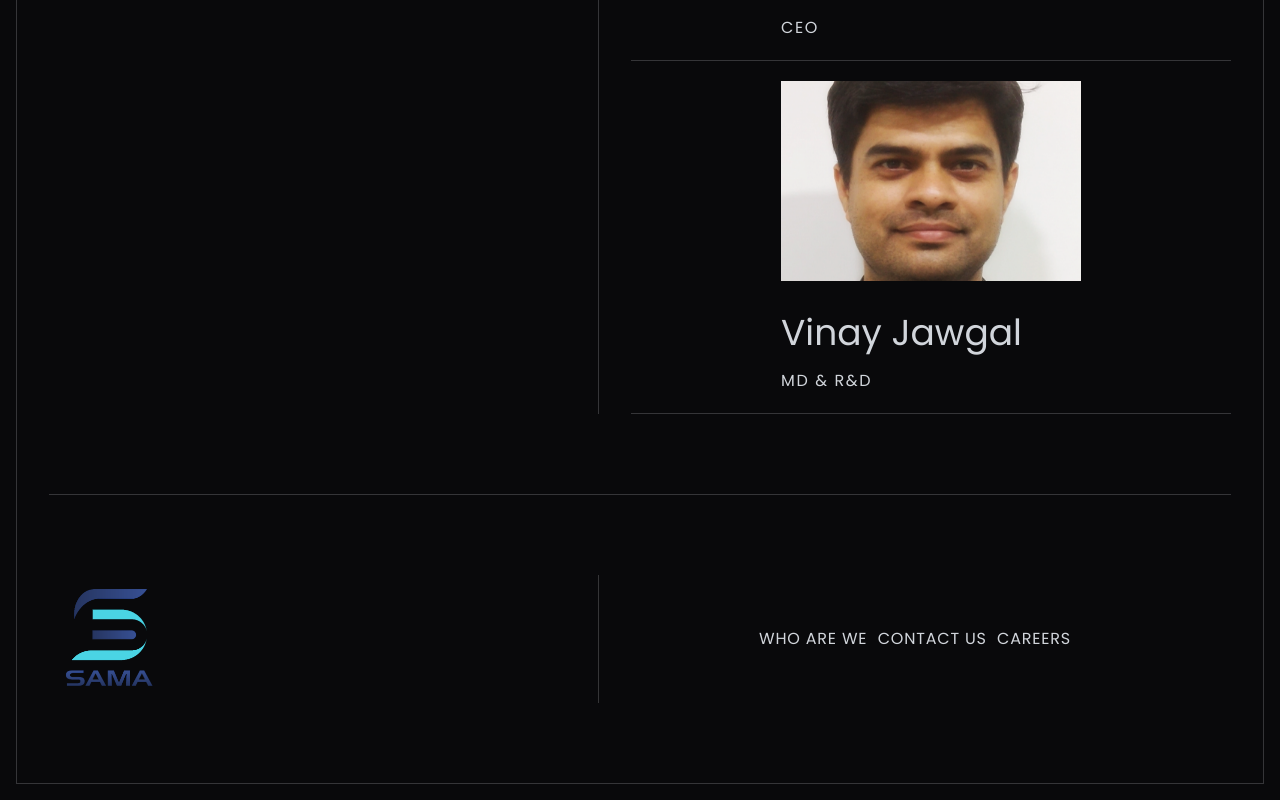
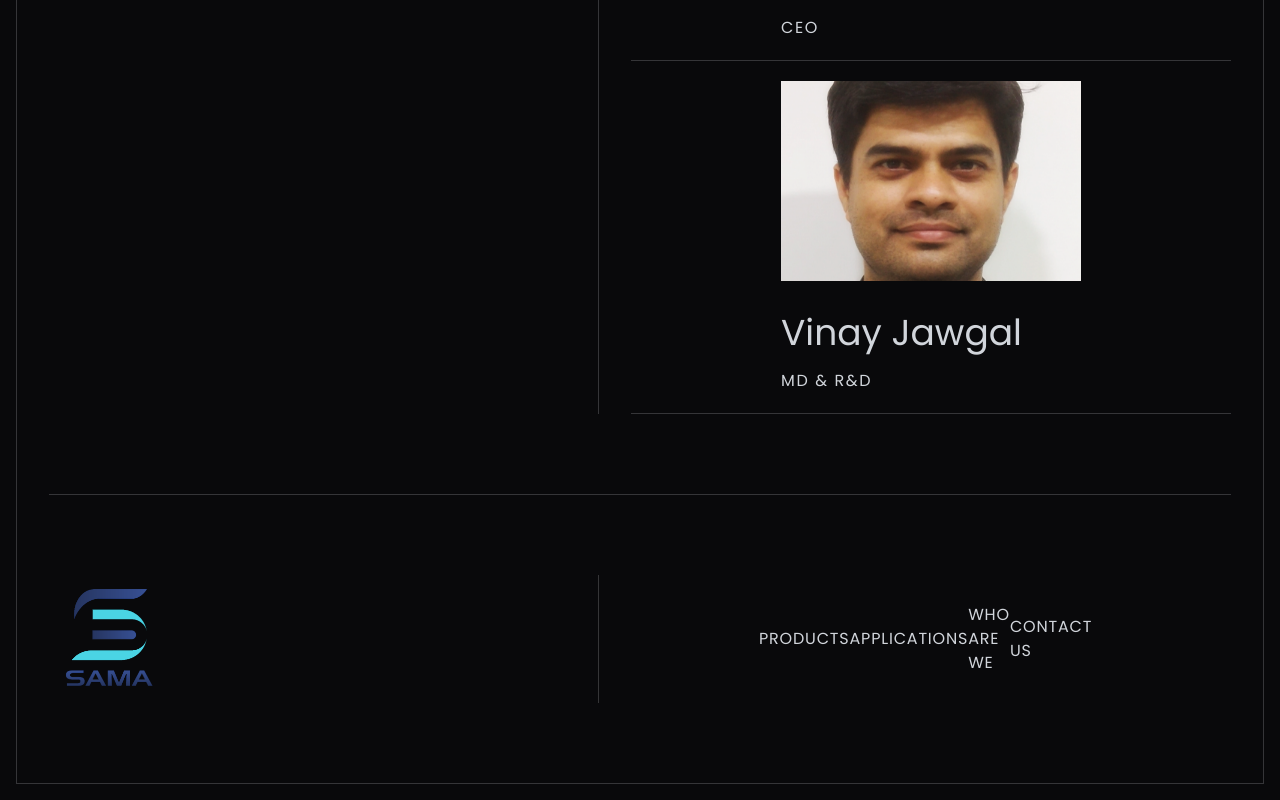
Before and after one commit to Feneel518/samanextgen, a Next.js app: page /our-story in a window 1280 px wide. Shown: the part 3105-3905 px from the top of the page. Built offline with nearby package versions, Linux system fonts and the light colour scheme.

Commit message:
first commit

```diff
--- a/src/lib/header.tsx
+++ b/src/lib/header.tsx
@@ -5,7 +5,7 @@ export const HEADER = [
     heading: <>Applications</>,
 
     desc: "Explore how our cutting-edge voice solutions integrate seamlessly into diverse environments, transforming traditional devices and improving user experiences across industries.",
-    image: "/application3.jpg",
+    image: "/application4.png",
   },
   {
     id: 1,
--- a/src/sections/Footer.tsx
+++ b/src/sections/Footer.tsx
@@ -5,6 +5,7 @@ import {
   faDiscord,
 } from "@fortawesome/free-brands-svg-icons";
 import Image from "next/image";
+import Link from "next/link";
 
 export const navItems = [
   {
@@ -58,9 +59,19 @@ export const Footer = () => {
           </div>
         </div>
         <div className="lg:px-40 flex items-center w-full justify-between ">
-          <div className=" uppercase tracking-wider">Who are we</div>
-          <div className=" uppercase tracking-wider">Contact us</div>
-          <div className=" uppercase tracking-wider">Careers</div>
+          <Link href={"/products"} className=" uppercase tracking-wider">
+            products
+          </Link>
+          <Link href={"/applications"} className=" uppercase tracking-wider">
+            Applications
+          </Link>
+          <Link href={"/our-story"} className=" uppercase tracking-wider">
+            Who are we
+          </Link>
+          <Link href={"/contact-us"} className=" uppercase tracking-wider">
+            Contact us
+          </Link>
+
           {/* <div className=" uppercase tracking-wider">General Support</div> */}
         </div>
       </div>
```
Also changed, not shown: public/application4.png (added).
